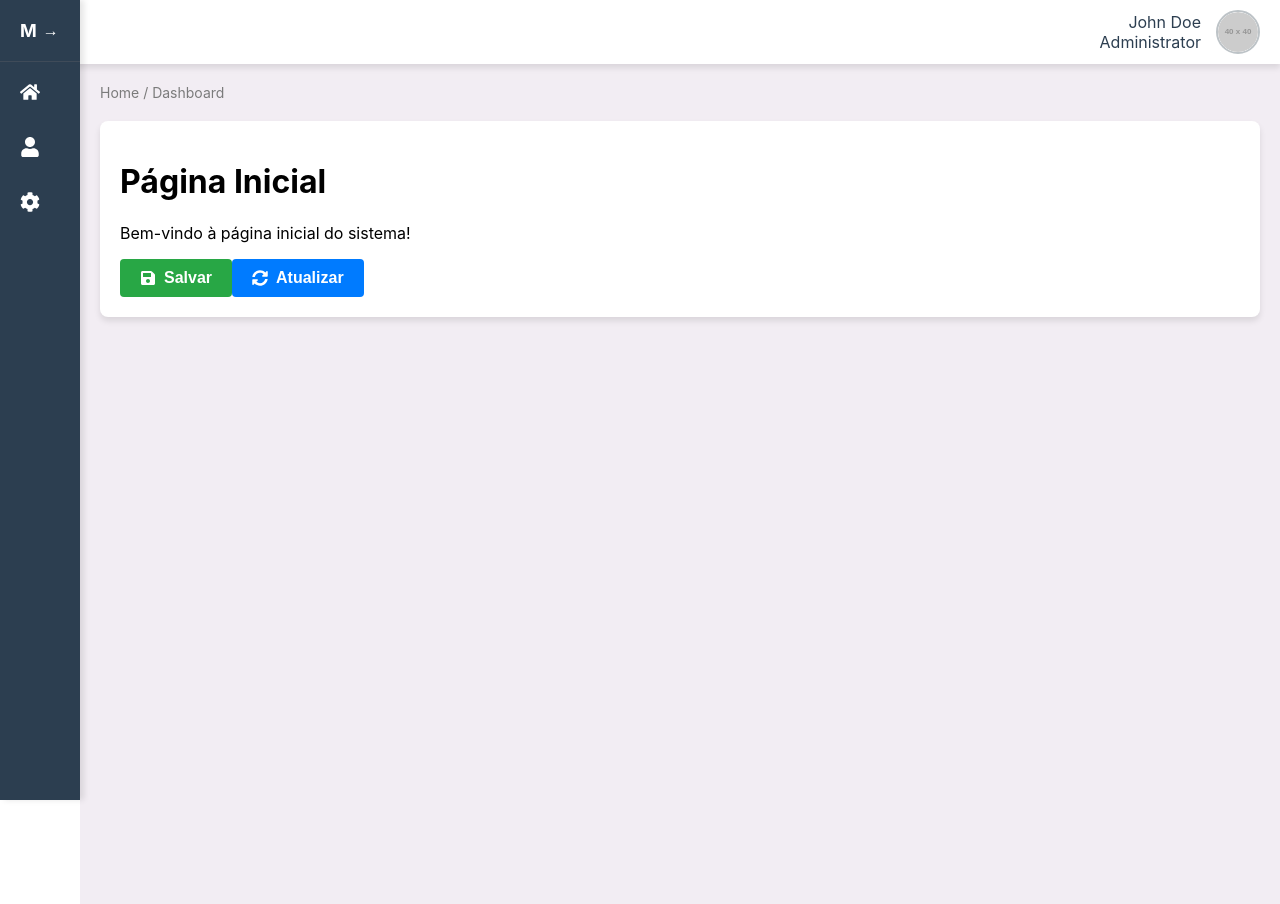
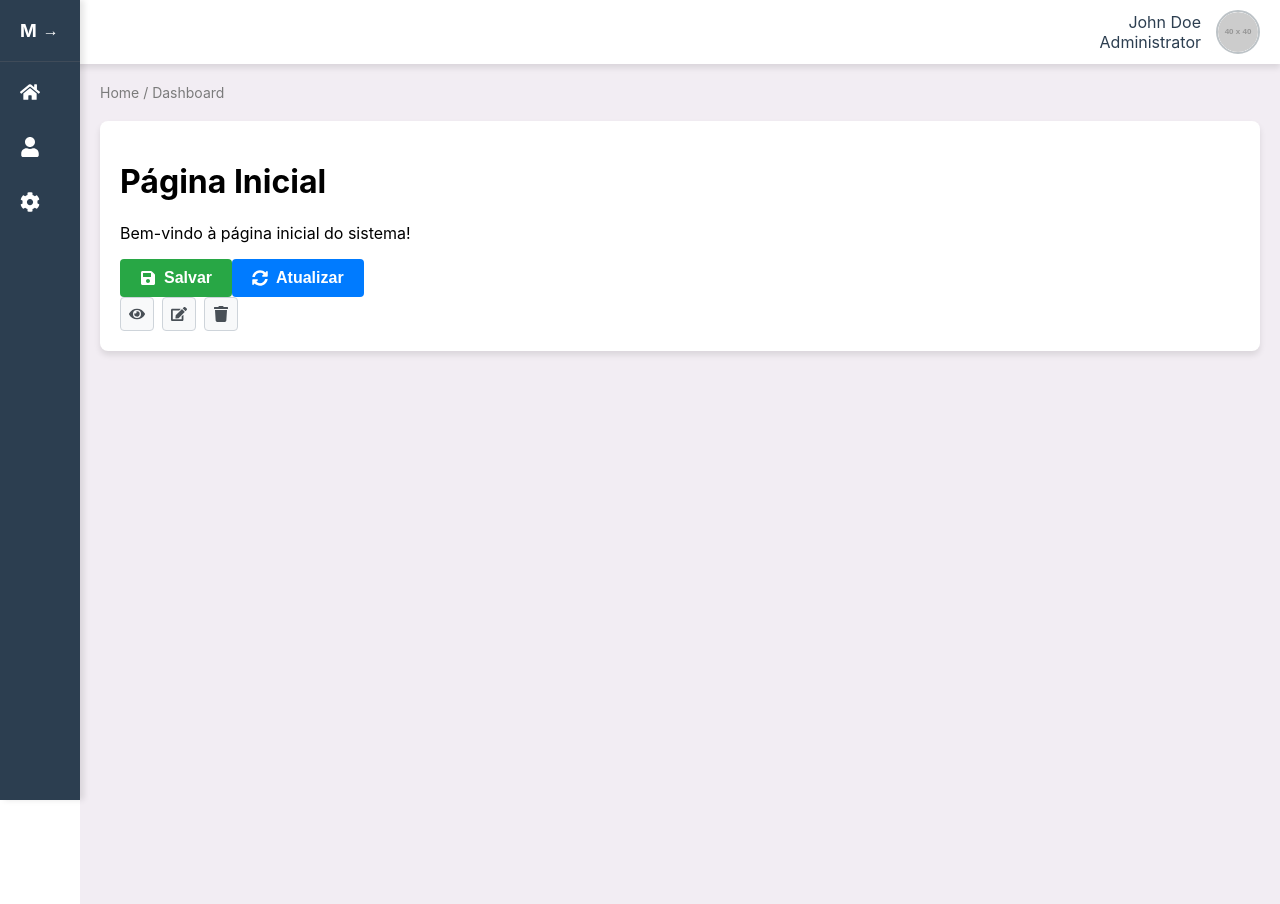
Before and after one commit to maurofidelis/freakit, a React (Create React App) app: page / in a window 1280 px wide. Built offline with nearby package versions, Linux system fonts and the light colour scheme.

Commit message:
adicionando tableactions buttos e atualizando a documentação

```diff
--- /dev/null
+++ b/src/components/Buttons/TableActionButtons.jsx
@@ -0,0 +1,31 @@
+import React from 'react';
+import PropTypes from 'prop-types';
+import { FaEdit, FaTrash, FaEye } from 'react-icons/fa';
+import { ActionButton, ButtonContainer } from './TableActionButtons.styles';
+
+const TableActionButtons = ({ onView, onEdit, onDelete, isDisabled }) => (
+  <ButtonContainer>
+    <ActionButton onClick={onView} disabled={isDisabled} title="View">
+      <FaEye />
+    </ActionButton>
+    <ActionButton onClick={onEdit} disabled={isDisabled} title="Edit">
+      <FaEdit />
+    </ActionButton>
+    <ActionButton onClick={onDelete} disabled={isDisabled} title="Delete">
+      <FaTrash />
+    </ActionButton>
+  </ButtonContainer>
+);
+
+TableActionButtons.propTypes = {
+  onView: PropTypes.func.isRequired,
+  onEdit: PropTypes.func.isRequired,
+  onDelete: PropTypes.func.isRequired,
+  isDisabled: PropTypes.bool,
+};
+
+TableActionButtons.defaultProps = {
+  isDisabled: false,
+};
+
+export default TableActionButtons;
--- /dev/null
+++ b/src/components/Buttons/TableActionButtons.styles.js
@@ -0,0 +1,35 @@
+import styled from 'styled-components';
+
+export const ButtonContainer = styled.div`
+  display: flex;
+  gap: 8px;
+`;
+
+export const ActionButton = styled.button`
+  display: inline-flex;
+  align-items: center;
+  justify-content: center;
+  background: #f8f9fa;
+  color: #495057;
+  font-size: 14px;
+  border: 1px solid #ced4da;
+  border-radius: 4px;
+  padding: 8px;
+  cursor: pointer;
+  transition: all 0.3s ease;
+
+  &:hover {
+    background: #e2e6ea;
+    color: #212529;
+  }
+
+  &:disabled {
+    background: #e9ecef;
+    color: #adb5bd;
+    cursor: not-allowed;
+  }
+
+  svg {
+    font-size: 16px;
+  }
+`;
--- a/src/pages/HomePage.js
+++ b/src/pages/HomePage.js
@@ -1,6 +1,7 @@
 import React from "react";
 import SaveButton from "../components/Buttons/SaveButton";
 import UpdateButton from "../components/Buttons/UpdateButton";
+import TableActionButtons from "../components/Buttons/TableActionButtons";
 
 const HomePage = () => {
   return (
@@ -9,6 +10,7 @@ const HomePage = () => {
       <p>Bem-vindo à página inicial do sistema!</p>
       <SaveButton />
       <UpdateButton />
+      <TableActionButtons />
     </div>
   );
 };
```
Also changed, not shown: 1 other file (tests, documents, lock files or other folders).
